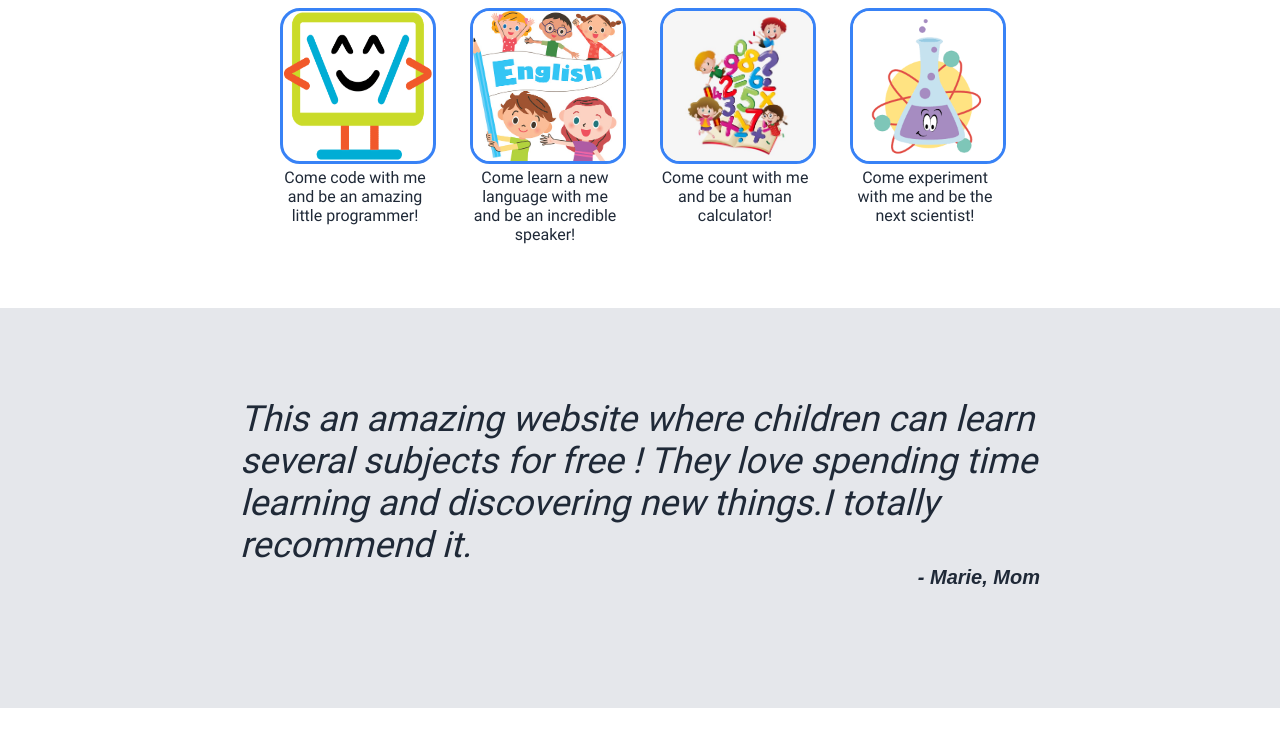
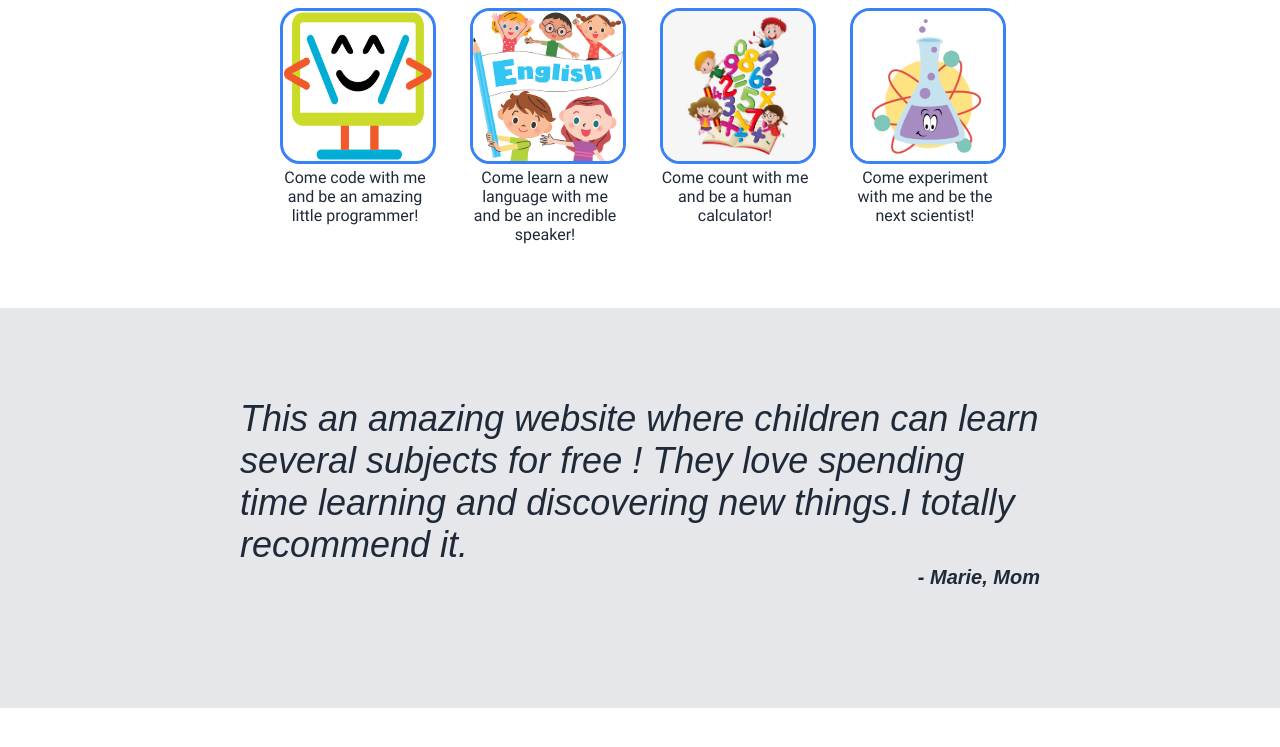
Before and after one commit to Linou92/Brainnest-Assignment2, a plain HTML site: page index.html in a window 1280 px wide. Shown: the part 587-1334 px from the top of the page. Drawn offline with Linux system fonts and the light colour scheme.

Commit message:
update blockquote

```diff
--- a/css/style.css
+++ b/css/style.css
@@ -183,7 +183,7 @@ header {
 
 blockquote {
     font-size: 36px;
-    font-family: 'Roboto', sans-serif;
+    font-family: 'RobotoThinItalic', sans-serif;
     font-style: italic;
     color: #1F2937;
     text-align: center left;
```
